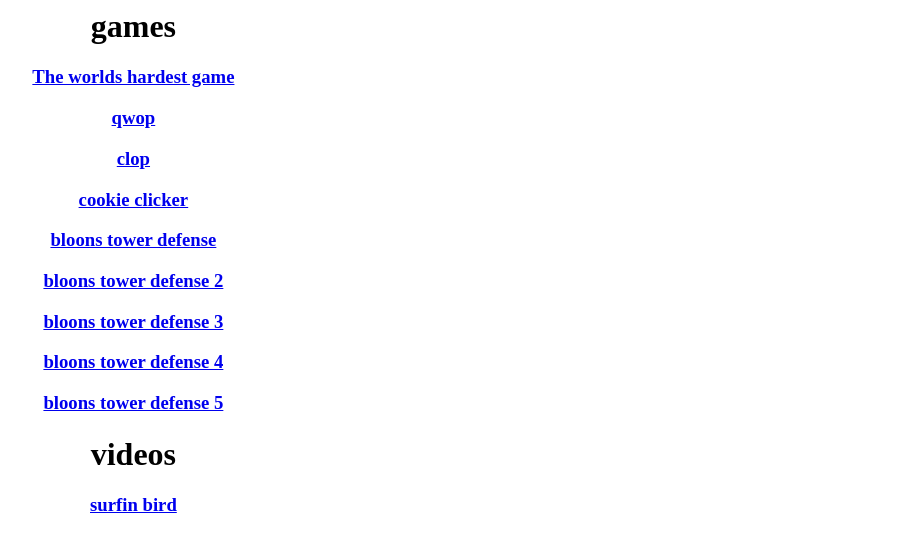
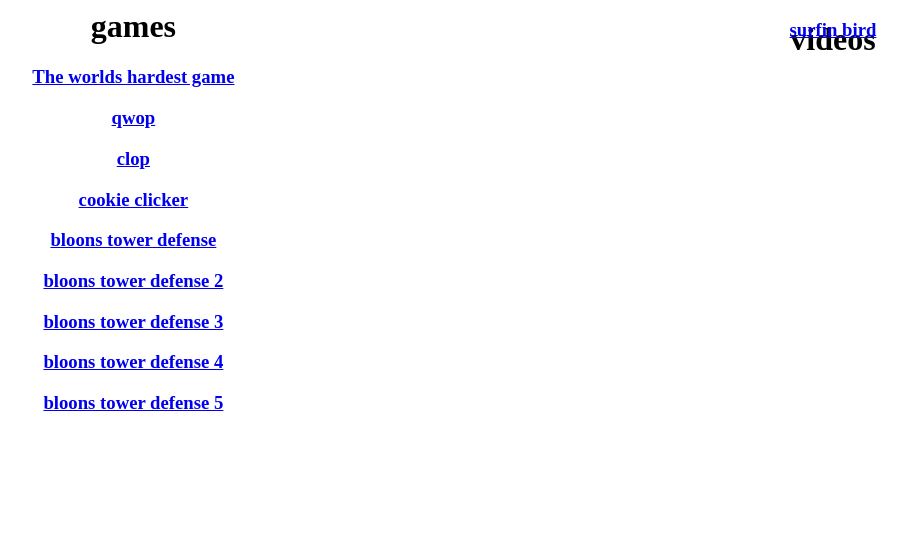
Before and after one commit to Fisher37566/fisher37566.github.io, a PHP site: page / in a window 1280 px wide. Shown: the top 552 px of the page, without its empty margins (159-1066 px from the left). Run offline with PHP 8.4, Linux system fonts and the light colour scheme.

Commit message:
Update style.css

```diff
--- a/style.css
+++ b/style.css
@@ -7,10 +7,11 @@
   left:0;
   }
 .videos {
-  z-index:2;
+  z-index:1;
   top:0;
   width: 45%;
   text-align:center;
   padding:0;
   right:0;
+  position:absolute;
   }
```
